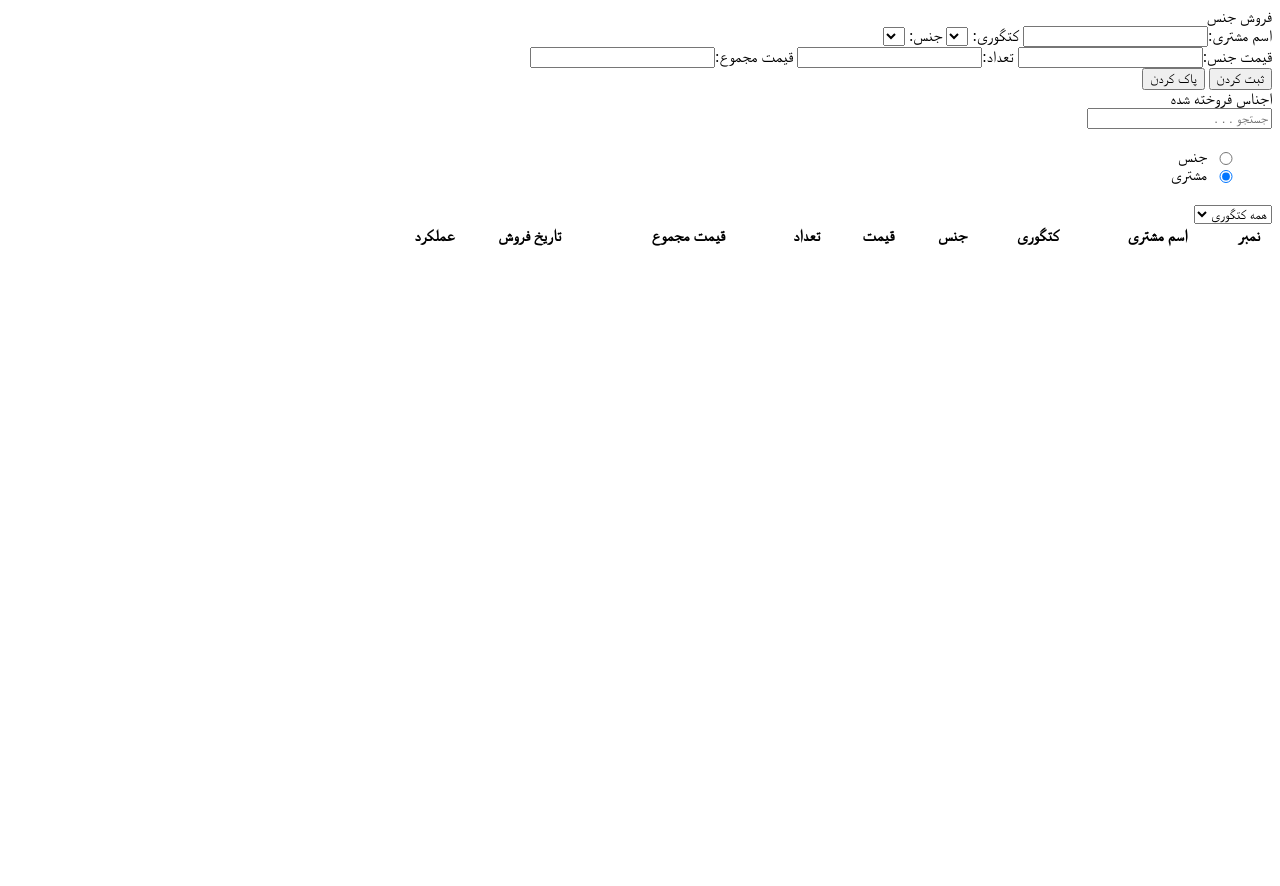
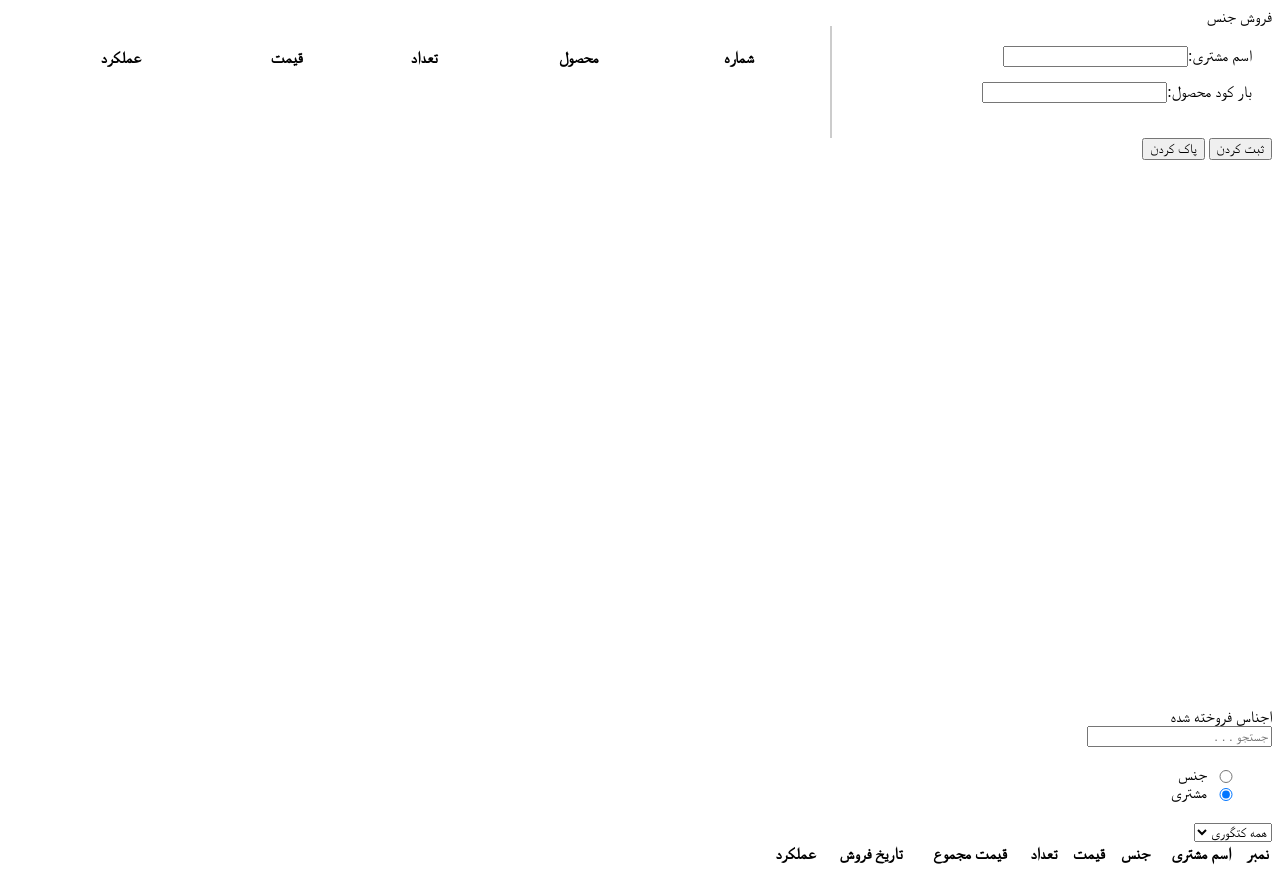
Before and after one commit to aalimkhan14/Neyazi_School, a website: page public/pages/Storage/Storage_sell.html in a window 1280 px wide. Before the commit the page ends 800 px from the top, so only its background shows below. Drawn offline with Linux system fonts and the light colour scheme; no server answers.

Commit message:
Enhance sell registration form layout and add product barcode input

```diff
--- a/public/pages/Storage/Storage_sell.html
+++ b/public/pages/Storage/Storage_sell.html
@@ -4,6 +4,36 @@
         <meta charset="UTF-8">
         <meta name="viewport" content="width=device-width, initial-scale=1.0">
         <style>
+            #sell_registration{
+                min-height: 700px;
+            }
+            #sell_content{
+                display: flex;
+                flex-direction: row;
+                width: 100%;
+                height: 75%;
+                background-color: #fff;
+            }
+            .info{
+                display: flex;
+                flex-direction: column;
+                width: 35%;
+                padding: 20px;
+                box-sizing: border-box;
+                border-left: 2px solid #ccc;
+            }
+            .info label{
+                margin-bottom: 15px;
+                width: 100%;
+            }
+            .productlist{
+                display: flex;
+                flex-direction: column;
+                width: 65%;
+                padding: 20px;
+                box-sizing: border-box;
+            }
+
             label{
                 width: 32.5%;
             }
@@ -52,29 +82,33 @@
         <div id="rparent">
         <form id="sell_registration" class="rcover">
             <div id="rheader">فروش جنس</div>
-            <div id="rcontent">
-                <div id="one">
-                    <input type="hidden" id="id" name="id">
-                    <label for="customer">اسم مشتری:<input id="customer" name="customer" type="text" required></label>
-                    <label for="catagory" id="lcatagory">کتگوری:
-                        <select name="catagory" id="catagory" required></select>
-                    </label>
-                    <label for="goods" id="lgoods">جنس:
-                        <select name="goods" id="goods" required></select>
-                    </label>
+            <div id="sell_content">
+                <div class="info">
+                  <label for="customer">اسم مشتری:<input id="customer" name="customer" type="text" required></label>
+                  <label for="productlist">بار کود محصول:<input id="productScan"  type="text" required></label>
                 </div>
-                <div id="two">
-                    <label for="price">قیمت جنس:<input id="price" name="price" type="number" required></label>
-                    <label for="quantity">تعداد:<input id="quantity" name="quantity" type="number" required></label>
-                    <label for="total_price">قیمت مجموع:<input id="total_price" type="number"></label>
+                <div class="productlist">
+                  <table>
+                    <thead>
+                      <th>شماره</th>
+                      <th>محصول</th>
+                      <th>تعداد</th>
+                      <th>قیمت</th>
+                      <th>عملکرد</th>
+                    </thead>
+                  </table>
                 </div>
             </div>
+
             <div id="rfooter">
                 <input type="submit" id="save" value="ثبت کردن" />
                 <input type="button" value="ثبت کردن" id="save1" style="display: none;">
                 <input type="reset" id="exit" value="پاک کردن" />
             </div>
         </form>
+
+
+
         <div class="rcover">
             <div id="rheader">اجناس فروخته شده</div>
             <div id="rcontent">
@@ -97,7 +131,6 @@
                     <thead>
                         <th class="th">نمبر</th>
                         <th class="th">اسم مشتری</th>
-                        <th class="th">کتگوری</th>
                         <th class="th">جنس</th>
                         <th class="th">قیمت</th>
                         <th class="th">تعداد</th>
```
